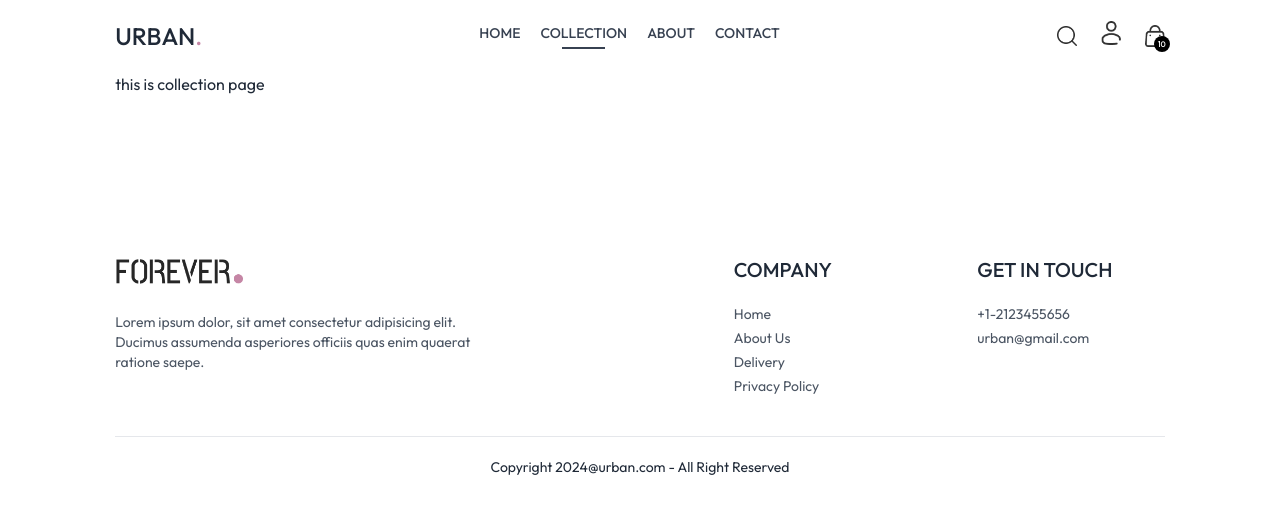
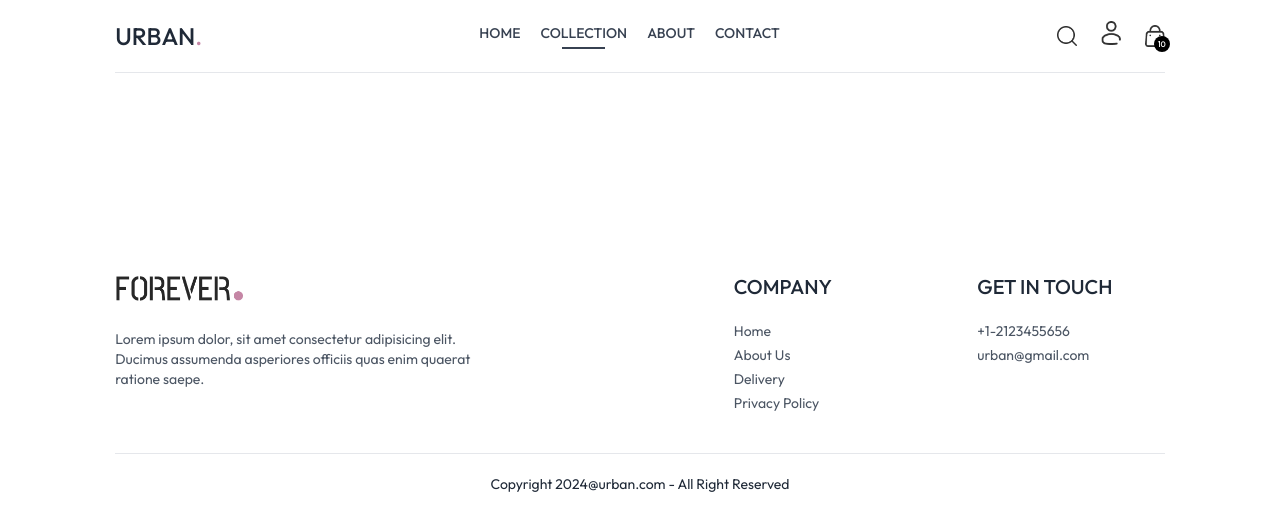
Before and after one commit to ashrafultusar/urban-frontend, a React (Vite) app in the folder urban-frontend/: page /collection in a window 1280 px wide. Shown: the top 530 px of the page. Built offline with nearby package versions, Linux system fonts and the light colour scheme.

Commit message:
collection page initial setup

```diff
--- a/urban-frontend/src/components/BestSeller.jsx
+++ b/urban-frontend/src/components/BestSeller.jsx
@@ -11,7 +11,7 @@ const BestSeller = () => {
     const bestProduct = products.filter((item) => item.bestseller);
     setBestSeller(bestProduct.slice(0, 5));
   }, []);
-  console.log(bestSeller);
+  // console.log(bestSeller);
   return (
     <div className="my-10">
       <div className="text-center text-3xl py-8">
--- a/urban-frontend/src/pages/Collection.jsx
+++ b/urban-frontend/src/pages/Collection.jsx
@@ -1,9 +1,14 @@
-import React from 'react';
+import React, { useContext } from 'react';
+import { ShopContext } from '../context/ShopContex';
 
 const Collection = () => {
+    const { products } = useContext(ShopContext)
+    console.log(products);
     return (
-        <div>
-            this is collection page
+        <div className='flex flex-col sm:flex-row gap-1 sm:gap-10 pt-10 border-t'>
+
+
+
         </div>
     );
 };
```
